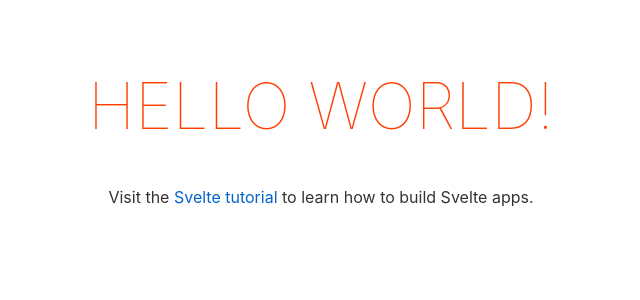
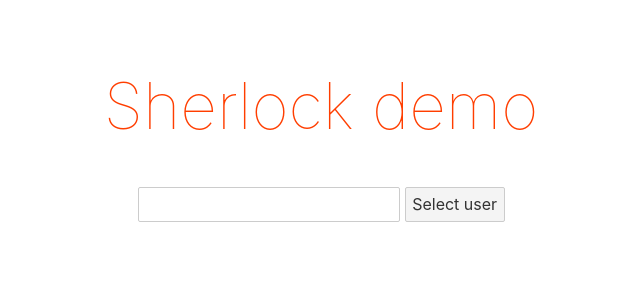
Before and after one commit to lithomas1/sherlock, a Svelte app in the folder sherlock/demos/client/: page / in a window 1280 px wide. Shown: the top 300 px of the page, without its empty margins (319-959 px from the left). Built offline with nearby package versions, Linux system fonts and the light colour scheme.

Commit message:
can lookup twitter claims now

```diff
--- a/sherlock/demos/client/src/App.svelte
+++ b/sherlock/demos/client/src/App.svelte
@@ -1,10 +1,35 @@
 <script>
-	export let name;
+  let isGettingUsername = true;
+  let name = '';
+  let claims = [];
+
+  function selectUserOnKeydown(e) {
+    if (e.key == 'Enter')
+      selectUser();
+  }
+
+  async function selectUser() {
+    isGettingUsername = false;
+    claims = ['loading...'];
+    claims = await fetch(`/claims?username=${name}`)
+      .then(r => r.json());
+    if (claims.length == 0)
+      claims = ['no tweets found'];
+  }
 </script>
 
 <main>
-	<h1>Hello {name}!</h1>
-	<p>Visit the <a href="https://svelte.dev/tutorial">Svelte tutorial</a> to learn how to build Svelte apps.</p>
+  <h1>Sherlock demo</h1>
+  {#if isGettingUsername}
+    <input bind:value={name} on:keydown={selectUserOnKeydown} />
+    <button on:click={selectUser}>
+      Select user
+    </button>
+  {:else}
+    {#each claims as claim}
+      <p>{claim}</p>
+    {/each}
+  {/if}
 </main>
 
 <style>
@@ -17,7 +42,6 @@
 
   h1 {
     color: #ff3e00;
-		text-transform: uppercase;
     font-size: 4em;
     font-weight: 100;
   }
--- a/sherlock/demos/client/src/main.js
+++ b/sherlock/demos/client/src/main.js
@@ -2,9 +2,7 @@ import App from './App.svelte';
 
 const app = new App({
 	target: document.body,
-	props: {
-		name: 'world'
-	}
+	props: {}
 });
 
 export default app;
```
Also changed, not shown: 2 other files (tests, documents, lock files or other folders). Lines whose indentation alone changed are shown as unchanged.
